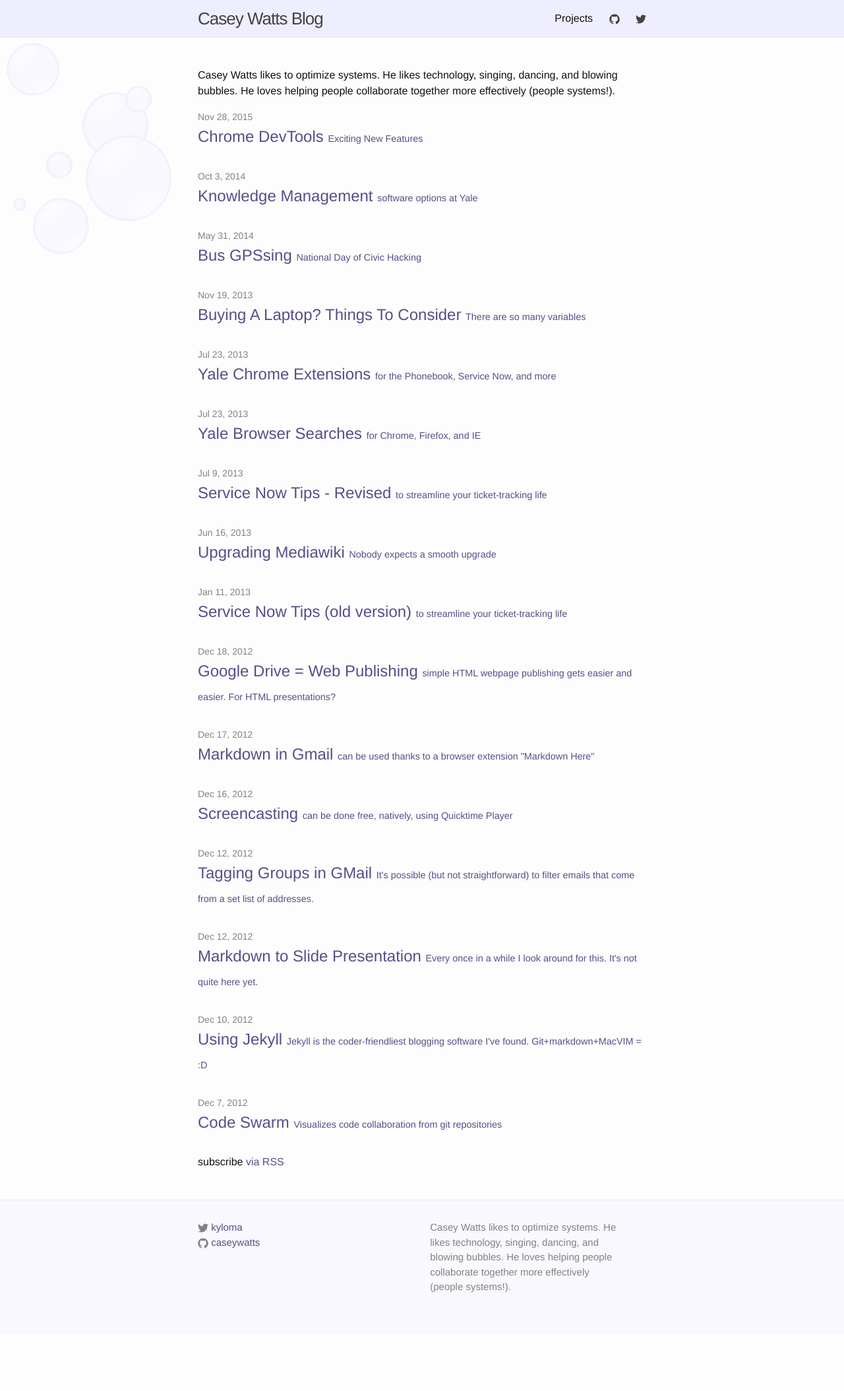
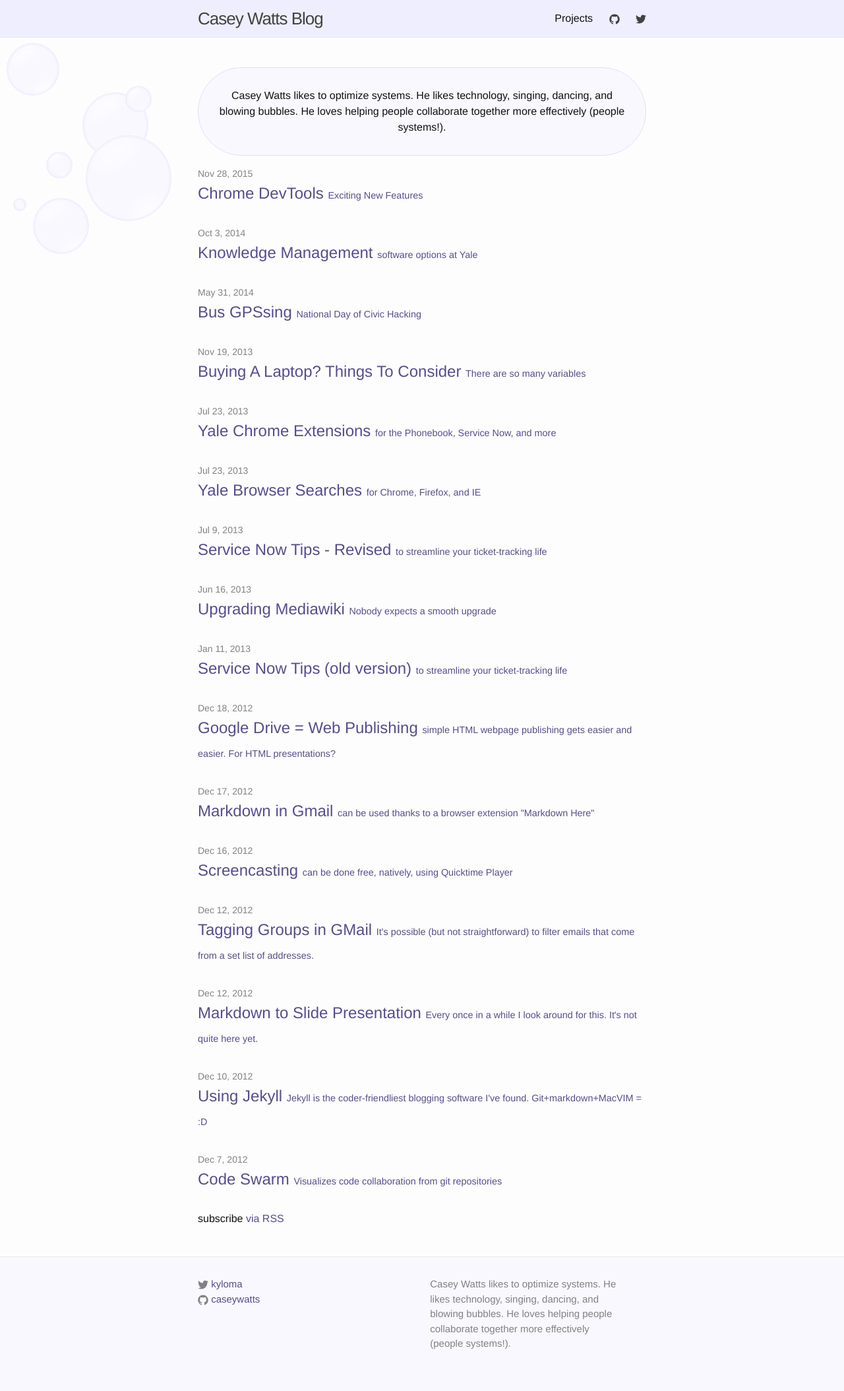
Before and after one commit to caseywatts/caseywatts.github.io, a Jekyll site: the page built from index.html, in a window 1280 px wide. Shown: the whole page at 66% size. Built offline with Jekyll 4.4.1, drawn with Linux system fonts in a browser that asks for light colours; before the commit the page ends 2022 px from its top, so only the background shows below that.

Commit message:
style description well on the main index

```diff
--- a/_sass/_custom.scss
+++ b/_sass/_custom.scss
@@ -55,6 +55,14 @@
   font-size: .6em;
 }
 
+.description-well {
+  background-color: $bubble-color-accent;
+  border: 1px solid $bubble-color-shadow;
+  border-radius: 100px;
+  padding: 30px;
+  text-align: center;
+}
+
 
 // Post Show Specific
 .post-content .righty {
--- a/index.html
+++ b/index.html
@@ -3,7 +3,7 @@
 ---
 
 <div class="home">
-  <p>{{ site.description }}</p>
+  <p class="description-well">{{ site.description }}</p>
 
   <ul class="post-list">
     {% for post in site.posts %}
```
